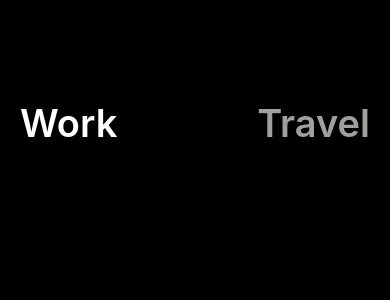
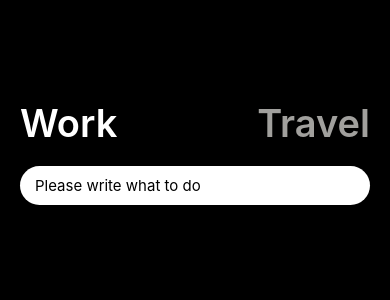
Before and after one commit to HojinLim/RN_TravelNWork, a React Native app: screen / in a window 390 px wide. Shown: the top 300 px of the page. Built offline with nearby package versions, Linux system fonts and the light colour scheme.

Commit message:
Feat/입력폼 UI

```diff
--- a/components/Main.tsx
+++ b/components/Main.tsx
@@ -1,15 +1,21 @@
 import React, { useContext, useState } from "react";
 import { StatusBar } from "expo-status-bar";
-import { StyleSheet, Text, TouchableOpacity, View } from "react-native";
+import {
+  StyleSheet,
+  Text,
+  TextInput,
+  TouchableOpacity,
+  View,
+} from "react-native";
 import { MyContext } from "../App";
 import { theme } from "./style/theme";
 import { changeWork } from "./function/changeWork";
 const Main = () => {
   const store = useContext(MyContext);
-//   console.log(store);
+  //   console.log(store);
 
-const [isWork, setWork] = useState(true);
-const goWork = () => {
+  const [isWork, setWork] = useState(true);
+  const goWork = () => {
     setWork(true);
     changeWork(true);
   };
@@ -18,9 +24,16 @@ const goWork = () => {
     changeWork(false);
   };
 
+  const [inputText, setInputText]= useState("")
+  const onChangeText = (payload : string) => {
+    setInputText(payload);
+  };
+
   return (
     <View style={styles.container}>
       <StatusBar style="auto" />
+
+      {/* 일, 여행 변경 토글 */}
       <View style={styles.header}>
         <TouchableOpacity onPress={goWork}>
           <Text
@@ -36,6 +49,17 @@ const goWork = () => {
             Travel
           </Text>
         </TouchableOpacity>
+      </View>
+      <View>
+        <TextInput
+        //   onSubmitEditing={onSubmit}
+          onChangeText={onChangeText}
+          value={inputText}
+          placeholder={
+            isWork ? "Please write what to do" : "Let's write some plan"
+          }
+          style={styles.textInput}
+        ></TextInput>
       </View>
     </View>
   );
```
